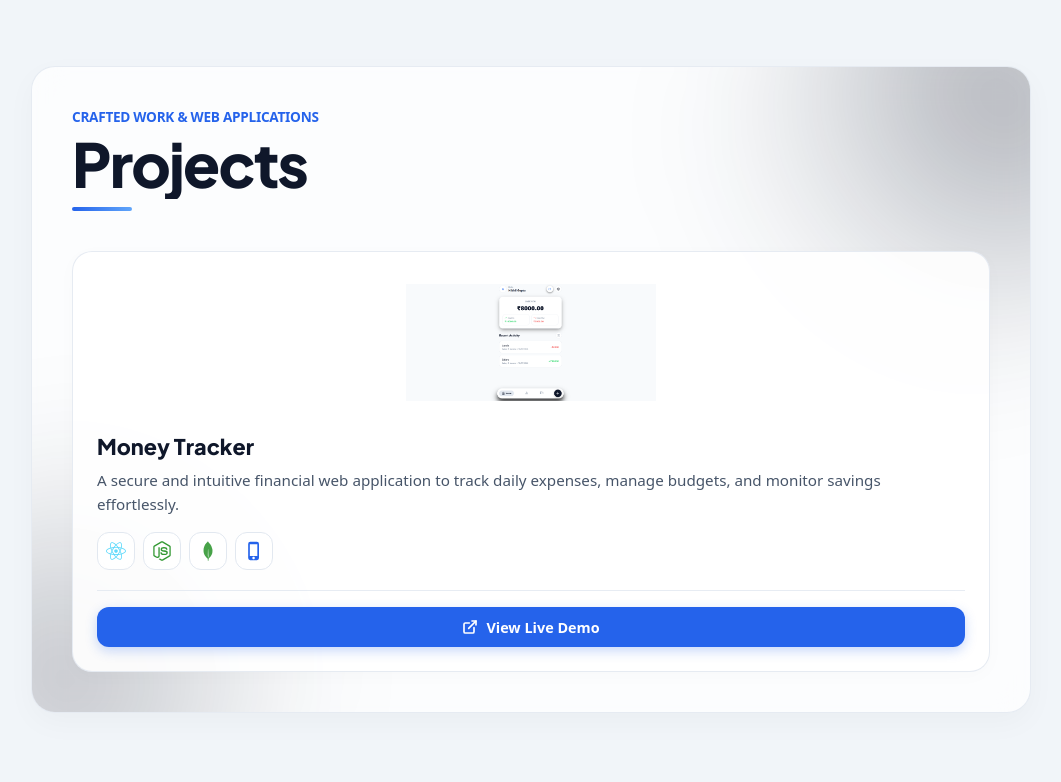
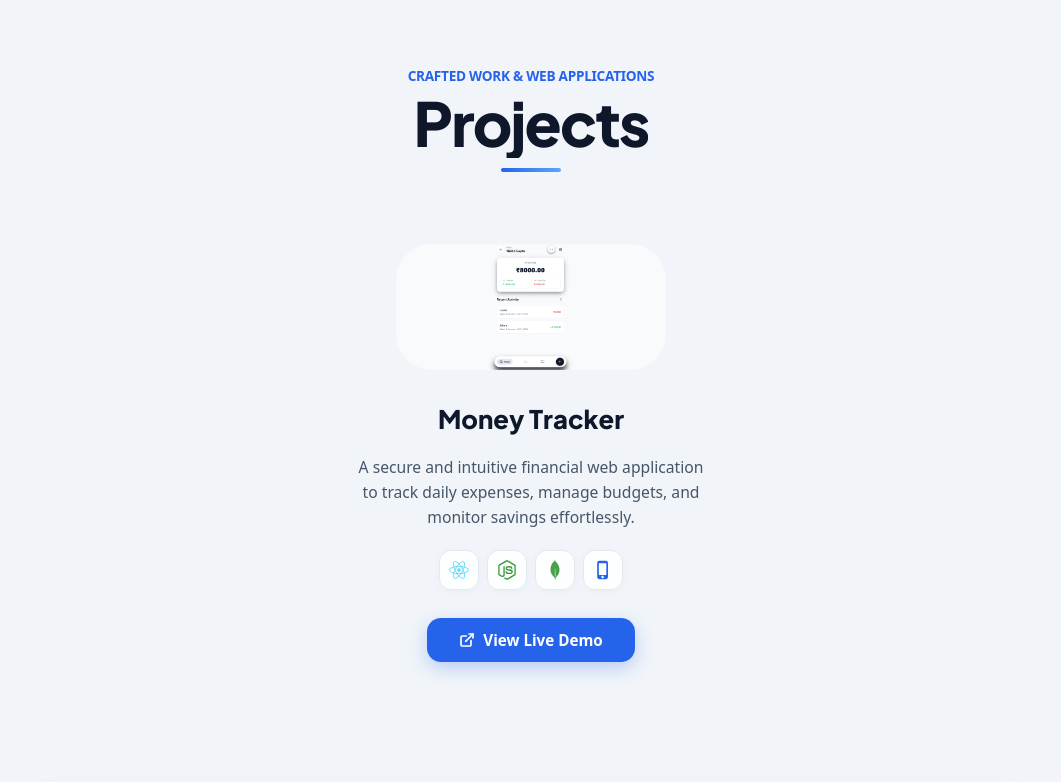
Before and after one commit to nikhildev161011-tech/My-Portfolio, a React (Vite) app: page / in a window 1280 px wide. Shown: the part 2660-3442 px from the top of the page, without its empty margins (109-1170 px from the left). Built offline with nearby package versions, Linux system fonts and the light colour scheme.

Commit message:
Update Projects.jsx

```diff
--- a/src/components/Projects.jsx
+++ b/src/components/Projects.jsx
@@ -90,9 +90,9 @@ export default function Projects() {
   const phoneScrollVariants = {
     hidden: {
       opacity: 0,
-      y: 40,
-      scale: 0.94,
-      filter: "blur(4px)"
+      y: 60,
+      scale: 0.92,
+      filter: "blur(6px)"
     },
     visible: {
       opacity: 1,
@@ -100,7 +100,7 @@ export default function Projects() {
       scale: 1,
       filter: "blur(0px)",
       transition: {
-        duration: 0.8,
+        duration: 0.85,
         ease: [0.25, 0.1, 0.25, 1.0]
       }
     }
@@ -117,7 +117,6 @@ export default function Projects() {
             padding: 2.5rem 1.5rem 5rem 1.5rem;
             background: transparent !important;
             border: none !important;
-            border-top: none !important;
             box-sizing: border-box;
             position: relative;
             z-index: 2;
@@ -136,94 +135,72 @@ export default function Projects() {
             white-space: nowrap;
           }
 
+          .project-standalone-item {
+            display: flex;
+            flex-direction: column;
+            align-items: center;
+            width: 100%;
+            max-width: 420px;
+            margin: 0 auto;
+          }
+
+          .phone-device-stage {
+            display: flex;
+            justify-content: center;
+            align-items: center;
+            width: 100%;
+            padding: 1rem 0 2rem 0;
+          }
+
+          .phone-floating-device {
+            width: 270px;
+            cursor: pointer;
+            filter: drop-shadow(0 25px 35px rgba(15, 23, 42, 0.22));
+            transition: transform 0.4s cubic-bezier(0.16, 1, 0.3, 1), filter 0.4s ease;
+          }
+          .phone-floating-device:hover {
+            transform: translateY(-8px) scale(1.03);
+            filter: drop-shadow(0 32px 45px rgba(37, 99, 235, 0.28));
+          }
+
+          .phone-floating-device img {
+            width: 100%;
+            height: auto;
+            display: block;
+            border-radius: 36px;
+          }
+
+          .project-content-block {
+            width: 100%;
+            display: flex;
+            flex-direction: column;
+            gap: 1.25rem;
+            text-align: center;
+            align-items: center;
+          }
+
           .project-title-animated {
             font-family: 'Plus Jakarta Sans', sans-serif;
-            font-size: 1.35rem;
+            font-size: 1.6rem;
             font-weight: 800;
             color: #0f172a;
             margin: 0;
             display: flex;
             overflow: hidden;
-            flex-wrap: wrap;
-          }
-
-          .projects-wrapper-card {
-            position: relative;
-            background: rgba(255, 255, 255, 0.75);
-            backdrop-filter: blur(16px);
-            -webkit-backdrop-filter: blur(16px);
-            border: 1px solid rgba(226, 232, 240, 0.85);
-            border-radius: 24px;
-            padding: 2.5rem;
-            box-shadow: 0 10px 30px rgba(15, 23, 42, 0.03);
-            overflow: hidden;
-            transition: border-color 0.3s ease, box-shadow 0.3s ease, transform 0.3s ease;
-          }
-          .projects-wrapper-card:hover {
-            border-color: #2563eb;
-            box-shadow: 0 18px 40px rgba(37, 99, 235, 0.1);
-            transform: translateY(-2px);
-          }
-
-          .project-card {
-            background: rgba(255, 255, 255, 0.9);
-            border: 1px solid rgba(226, 232, 240, 0.85);
-            border-radius: 20px;
-            overflow: hidden;
-            display: flex;
-            flex-direction: column;
-            justify-content: space-between;
-            box-shadow: 0 4px 20px rgba(0, 0, 0, 0.02);
-            transition: all 0.3s cubic-bezier(0.16, 1, 0.3, 1);
-          }
-          .project-card:hover {
-            transform: translateY(-5px);
-            border-color: #2563eb;
-            box-shadow: 0 14px 30px rgba(37, 99, 235, 0.12);
-          }
-
-          .mobile-standalone-stage {
-            width: 100%;
-            background: transparent;
-            padding: 2rem 1rem 0.5rem 1rem;
-            box-sizing: border-box;
-            display: flex;
             justify-content: center;
-            align-items: center;
-          }
-
-          .phone-mockup-container {
-            width: 100%;
-            max-width: 250px;
-            display: flex;
-            justify-content: center;
-            align-items: center;
-            filter: drop-shadow(0 16px 28px rgba(15, 23, 42, 0.15));
-            transition: transform 0.35s ease, filter 0.35s ease;
-          }
-          .project-card:hover .phone-mockup-container {
-            transform: translateY(-6px) scale(1.02);
-            filter: drop-shadow(0 22px 34px rgba(37, 99, 235, 0.22));
-          }
-
-          .phone-mockup-img {
-            width: 100%;
-            height: auto;
-            max-height: 480px;
-            object-fit: contain;
-            display: block;
           }
 
           .project-icon-wrapper {
             display: inline-flex;
             align-items: center;
             justify-content: center;
-            padding: 8px;
+            padding: 9px;
             background: rgba(255, 255, 255, 0.85);
             backdrop-filter: blur(8px);
             -webkit-backdrop-filter: blur(8px);
             border: 1px solid #e2e8f0;
             border-radius: 12px;
+            box-shadow: 0 2px 8px rgba(0,0,0,0.03);
             transition: transform 0.2s ease, border-color 0.2s ease, background-color 0.2s ease;
           }
           .project-icon-wrapper:hover {
@@ -238,39 +215,32 @@ export default function Projects() {
             align-items: center;
             justify-content: center;
             gap: 8px;
-            width: 100%;
-            font-size: 0.9rem;
+            font-size: 0.95rem;
             font-weight: 700;
             color: #ffffff;
             background-color: #2563eb;
-            padding: 0.65rem 1.25rem;
-            border-radius: 12px;
+            padding: 0.75rem 2rem;
+            border-radius: 14px;
             text-decoration: none;
-            box-shadow: 0 4px 12px rgba(37, 99, 235, 0.25);
+            box-shadow: 0 6px 18px rgba(37, 99, 235, 0.28);
             transition: transform 0.3s ease, background-color 0.3s ease, box-shadow 0.3s ease;
             box-sizing: border-box;
           }
           .view-project-btn:hover {
             background-color: #1d4ed8;
             transform: translateY(-3px);
-            box-shadow: 0 8px 22px rgba(37, 99, 235, 0.35);
+            box-shadow: 0 10px 25px rgba(37, 99, 235, 0.38);
           }
 
           @media (max-width: 768px) {
             .projects-seamless-section {
               padding: 1.5rem 1rem 3rem 1rem !important;
             }
-            .projects-wrapper-card {
-              padding: 1.5rem;
+            .phone-floating-device {
+              width: 240px;
             }
-            .projects-main-heading {
-              font-size: clamp(1.8rem, 5vw, 2.4rem);
-            }
-            .mobile-standalone-stage {
-              padding: 1.5rem 0.5rem 0.25rem 0.5rem;
-            }
-            .phone-mockup-container {
-              max-width: 220px;
+            .project-title-animated {
+              font-size: 1.4rem;
             }
           }
         `}
@@ -282,51 +252,10 @@ export default function Projects() {
           margin: '0 auto',
           display: 'flex',
           flexDirection: 'column',
-          gap: '3rem'
+          gap: '3.5rem'
         }}>
 
-          <motion.div
-            initial={{ opacity: 0, y: 40 }}
-            whileInView={{ opacity: 1, y: 0 }}
-            viewport={{ once: false, amount: 0.2 }}
-            transition={{ duration: 0.7, ease: "easeOut" }}
-            className="projects-wrapper-card"
-            style={{ display: 'flex', flexDirection: 'column', gap: '2.5rem' }}
-          >
-            <div
-              style={{
-                position: 'absolute',
-                top: 0,
-                right: 0,
-                width: 'min(70vw, 450px)',
-                height: 'min(70vw, 450px)',
-                transform: 'translate(25%, -25%)',
-                borderRadius: '50%',
-                background: 'radial-gradient(circle at 70% 30%, rgba(15, 23, 42, 0.35) 0%, rgba(15, 23, 42, 0.18) 28%, rgba(15, 23, 42, 0.06) 52%, transparent 75%)',
-                filter: 'blur(52px)',
-                pointerEvents: 'none',
-                zIndex: 0
-              }}
-            />
-
-            <div
-              style={{
-                position: 'absolute',
-                bottom: 0,
-                left: 0,
-                width: 'min(65vw, 400px)',
-                height: 'min(65vw, 400px)',
-                transform: 'translate(-25%, 25%)',
-                borderRadius: '50%',
-                background: 'radial-gradient(circle at 30% 70%, rgba(15, 23, 42, 0.28) 0%, rgba(15, 23, 42, 0.14) 30%, transparent 70%)',
-                filter: 'blur(56px)',
-                pointerEvents: 'none',
-                zIndex: 0
-              }}
-            />
-
-            <div style={{ display: 'flex', flexDirection: 'column', gap: '2.5rem', position: 'relative', zIndex: 1 }}>
-              <div style={{ display: 'flex', flexDirection: 'column', gap: '0.2rem', position: 'relative' }}>
+          <div style={{ display: 'flex', flexDirection: 'column', alignItems: 'center', textAlign: 'center', gap: '0.2rem', position: 'relative' }}>
             <span style={{ fontSize: '0.85rem', fontWeight: '700', letterSpacing: '-0.02em', color: '#2563eb', textTransform: 'uppercase' }}>
               Crafted Work & Web Applications
             </span>
@@ -349,38 +278,33 @@ export default function Projects() {
               ))}
             </motion.h2>
 
-                <div style={{ width: '60px', height: '4px', background: 'linear-gradient(90deg, #2563eb 0%, #60a5fa 100%)', borderRadius: '2px', marginTop: '4px' }}></div>
+            <div style={{ width: '60px', height: '4px', background: 'linear-gradient(90deg, #2563eb 0%, #60a5fa 100%)', borderRadius: '2px', marginTop: '6px' }}></div>
           </div>
 
           <div style={{
             display: 'grid',
-                gridTemplateColumns: 'repeat(auto-fit, minmax(280px, 1fr))',
-                gap: '2rem'
+            gridTemplateColumns: 'repeat(auto-fit, minmax(300px, 1fr))',
+            gap: '3.5rem',
+            width: '100%',
+            justifyItems: 'center'
           }}>
             {projectsList.map((project, index) => {
               const projectTitleLetters = project.title.split("");
 
               return (
-                    <motion.div
-                      key={index}
-                      initial={{ opacity: 0, y: 30 }}
-                      whileInView={{ opacity: 1, y: 0 }}
-                      viewport={{ once: false, amount: 0.2 }}
-                      transition={{ duration: 0.6, delay: index * 0.15, ease: "easeOut" }}
-                      className="project-card"
-                    >
-                      <div className="mobile-standalone-stage">
+                <div key={index} className="project-standalone-item">
+
+                  <div className="phone-device-stage">
                     <motion.div
                       variants={phoneScrollVariants}
                       initial="hidden"
                       whileInView="visible"
                       viewport={{ once: false, amount: 0.25 }}
-                          className="phone-mockup-container"
+                      className="phone-floating-device"
                     >
                       <img
                         src={project.image}
                         alt={project.title}
-                            className="phone-mockup-img"
                         onError={(e) => {
                           e.target.src = "https://images.unsplash.com/photo-1555066931-4365d14bab8c?auto=format&fit=crop&w=600&q=80";
                         }}
@@ -388,8 +312,7 @@ export default function Projects() {
                     </motion.div>
                   </div>
 
-                      <div style={{ padding: '1.5rem', display: 'flex', flexDirection: 'column', gap: '1rem', flex: 1, justifyContent: 'space-between' }}>
-                        <div style={{ display: 'flex', flexDirection: 'column', gap: '0.5rem' }}>
+                  <div className="project-content-block">
                     <motion.h3
                       className="project-title-animated"
                       variants={titleContainerVariants}
@@ -407,18 +330,17 @@ export default function Projects() {
                         </motion.span>
                       ))}
                     </motion.h3>
-                          <p style={{ fontSize: '0.95rem', color: '#475569', lineHeight: '1.6', margin: 0, fontWeight: '500' }}>
+
+                    <p style={{ fontSize: '0.98rem', color: '#475569', lineHeight: '1.6', margin: 0, fontWeight: '500', maxWidth: '360px' }}>
                       {project.description}
                     </p>
-                        </div>
 
-                        <div style={{ display: 'flex', flexDirection: 'column', gap: '1.25rem' }}>
                     <motion.div
                       variants={iconsContainerVariants}
                       initial="hidden"
                       whileInView="visible"
                       viewport={{ once: false, amount: 0.2 }}
-                            style={{ display: 'flex', flexWrap: 'wrap', gap: '8px', alignItems: 'center' }}
+                      style={{ display: 'flex', flexWrap: 'wrap', gap: '8px', justifyContent: 'center' }}
                     >
                       {project.tags.map((tag, tagIndex) => (
                         <motion.div
@@ -432,7 +354,7 @@ export default function Projects() {
                       ))}
                     </motion.div>
 
-                          <div style={{ borderTop: '1px solid rgba(226, 232, 240, 0.8)', paddingTop: '1rem' }}>
+                    <div style={{ marginTop: '0.5rem' }}>
                       <motion.a
                         href={project.viewLink}
                         target="_blank"
@@ -448,13 +370,11 @@ export default function Projects() {
                       </motion.a>
                     </div>
                   </div>
+
                 </div>
-                    </motion.div>
               );
             })}
           </div>
-            </div>
-          </motion.div>
 
         </div>
       </section>
```
Lines whose indentation alone changed are shown as unchanged.
